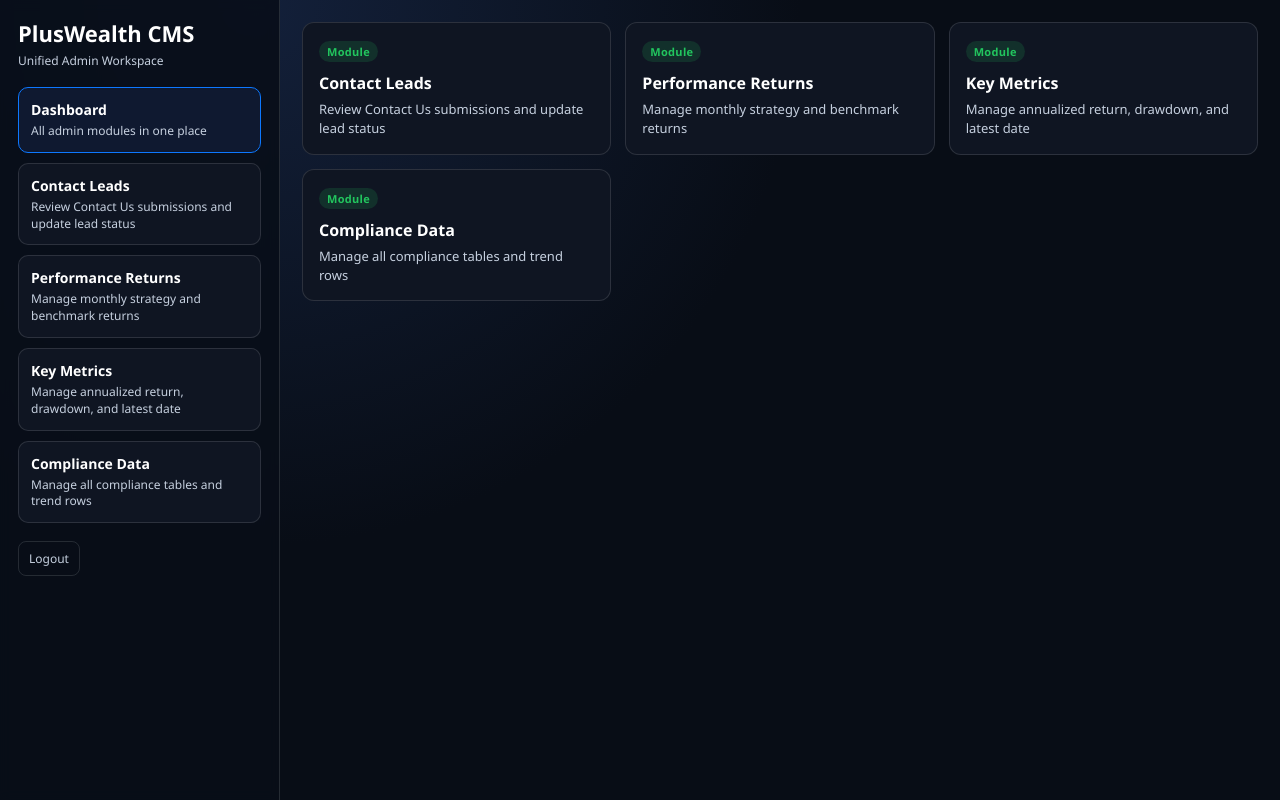
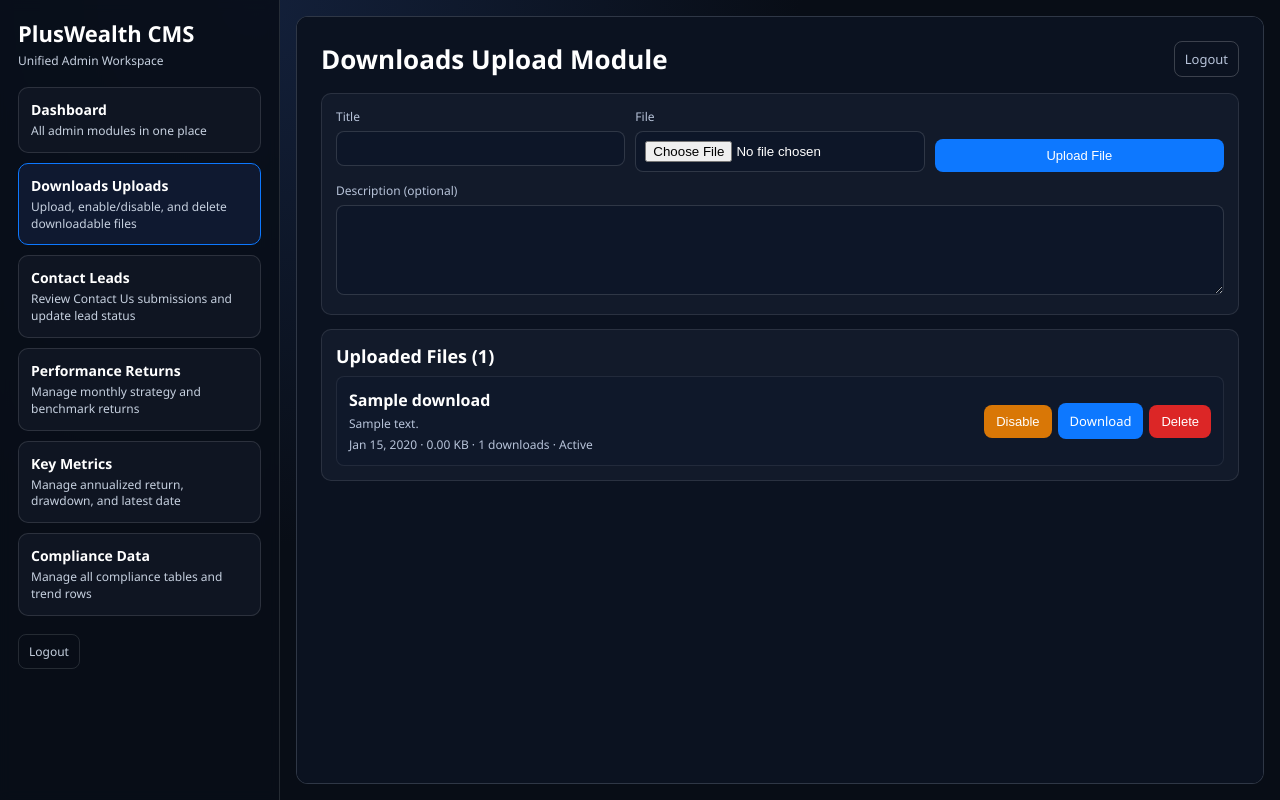
Before and after one commit to mishrakm/pw-pms, a PHP site: page /admin_cms.php?module=downloads in a window 1280 px wide. Run offline with PHP 8.4, Linux system fonts and the light colour scheme; the visitor is signed in with stand-in values (Sample User, id 1); tables that the repository leaves empty or names only in its code hold one stand-in row (values such as "Sample post").

Commit message:
hndle file uploads via cms
Co-authored-by: Copilot <copilot@github.com>

```diff
--- a/admin_cms.php
+++ b/admin_cms.php
@@ -26,6 +26,11 @@ if ($_SERVER['REQUEST_METHOD'] === 'POST' && isset($_POST['cms_login'])) {
 }
 
 $modules = [
+  'downloads' => [
+    'title' => 'Downloads Uploads',
+    'file' => 'admin_uploads.php',
+    'desc' => 'Upload, enable/disable, and delete downloadable files',
+  ],
   'contacts' => [
     'title' => 'Contact Leads',
     'file' => 'admin_contact.php',
--- /dev/null
+++ b/admin_uploads.php
@@ -0,0 +1,273 @@
+<?php
+define('ADMIN_PASSWORD', 'PwAdmin2026!');
+
+require_once __DIR__ . '/includes/db_config.php';
+
+session_start();
+
+$authError = '';
+$successMsg = '';
+$errorMsg = '';
+
+$authed = !empty($_SESSION['admin_authenticated']) || !empty($_SESSION['pw_admin_auth']);
+
+if (isset($_GET['logout']) && $_GET['logout'] === '1') {
+  unset($_SESSION['admin_authenticated'], $_SESSION['pw_admin_auth'], $_SESSION['admin_time']);
+  session_destroy();
+  header('Location: admin_uploads.php');
+  exit;
+}
+
+if (!$authed && $_SERVER['REQUEST_METHOD'] === 'POST' && isset($_POST['admin_login'])) {
+  $entered = (string)($_POST['admin_password'] ?? '');
+  if ($entered === ADMIN_PASSWORD) {
+    $_SESSION['admin_authenticated'] = true;
+    $_SESSION['pw_admin_auth'] = true;
+    $_SESSION['admin_time'] = time();
+    $authed = true;
+  } else {
+    $authError = 'Incorrect password.';
+  }
+}
+
+if (!$authed) {
+  ?>
+  <!DOCTYPE html>
+  <html>
+  <head>
+    <meta charset="UTF-8">
+    <meta name="viewport" content="width=device-width, initial-scale=1.0">
+    <title>Admin - Downloads</title>
+    <style>
+      body { font-family: "Segoe UI", Arial, sans-serif; background:#0a0f1a; margin:0; color:#fff; }
+      .wrap { min-height:100vh; display:grid; place-items:center; padding:20px; }
+      .card { width:100%; max-width:420px; background:#121a2a; border:1px solid rgba(255,255,255,0.12); border-radius:12px; padding:28px; }
+      h1 { margin:0 0 8px; font-size:28px; }
+      p { margin:0 0 18px; color:#b7c3d9; font-size:14px; }
+      label { display:block; margin:0 0 6px; color:#b7c3d9; font-size:13px; }
+      input[type="password"] { width:100%; padding:10px 12px; border:1px solid rgba(255,255,255,0.15); border-radius:8px; background:#0b1220; color:#fff; margin-bottom:12px; box-sizing:border-box; }
+      button { width:100%; border:none; background:#0d78ff; color:#fff; padding:11px 14px; border-radius:8px; cursor:pointer; font-weight:600; }
+      .err { margin:0 0 10px; color:#f87171; font-size:13px; }
+    </style>
+  </head>
+  <body>
+    <div class="wrap">
+      <form class="card" method="post">
+        <h1>Downloads</h1>
+        <p>CMS access required.</p>
+        <?php if ($authError): ?><div class="err"><?= htmlspecialchars($authError, ENT_QUOTES) ?></div><?php endif; ?>
+        <label for="admin_password">Admin Password</label>
+        <input type="password" id="admin_password" name="admin_password" required autofocus>
+        <button type="submit" name="admin_login" value="1">Login</button>
+      </form>
+    </div>
+  </body>
+  </html>
+  <?php
+  exit;
+}
+
+$downloads = [];
+
+try {
+  $conn = get_db_connection();
+
+  if ($_SERVER['REQUEST_METHOD'] === 'POST' && isset($_POST['upload_file'])) {
+    $title = trim((string)($_POST['title'] ?? ''));
+    $description = trim((string)($_POST['description'] ?? ''));
+
+    if ($title === '' || !isset($_FILES['file']) || ($_FILES['file']['error'] ?? UPLOAD_ERR_NO_FILE) !== UPLOAD_ERR_OK) {
+      throw new InvalidArgumentException('Please provide title and select a file.');
+    }
+
+    $uploadDir = __DIR__ . '/uploads/';
+    if (!is_dir($uploadDir)) {
+      if (!mkdir($uploadDir, 0755, true) && !is_dir($uploadDir)) {
+        throw new RuntimeException('Failed to create upload directory.');
+      }
+    }
+
+    $originalName = (string)$_FILES['file']['name'];
+    $fileSize = (int)$_FILES['file']['size'];
+    $fileType = (string)($_FILES['file']['type'] ?? 'application/octet-stream');
+    $tmpPath = (string)$_FILES['file']['tmp_name'];
+
+    $safeName = preg_replace('/[^a-zA-Z0-9_.-]/', '_', $originalName);
+    $uniqueName = time() . '_' . $safeName;
+    $relativePath = 'uploads/' . $uniqueName;
+    $fullPath = $uploadDir . $uniqueName;
+
+    if (!move_uploaded_file($tmpPath, $fullPath)) {
+      throw new RuntimeException('Failed to upload file.');
+    }
+
+    $stmt = $conn->prepare('INSERT INTO downloads (title, description, filename, filepath, file_size, file_type) VALUES (?, ?, ?, ?, ?, ?)');
+    if (!$stmt) {
+      throw new Exception('Failed to prepare insert statement.');
+    }
+    $stmt->bind_param('ssssis', $title, $description, $originalName, $relativePath, $fileSize, $fileType);
+    if (!$stmt->execute()) {
+      $err = $stmt->error;
+      $stmt->close();
+      throw new Exception('DB insert failed: ' . $err);
+    }
+    $stmt->close();
+
+    $successMsg = 'File uploaded successfully.';
+  }
+
+  if ($_SERVER['REQUEST_METHOD'] === 'POST' && isset($_POST['delete_file'])) {
+    $id = (int)($_POST['file_id'] ?? 0);
+    if ($id <= 0) {
+      throw new InvalidArgumentException('Invalid file ID for delete.');
+    }
+
+    $s = $conn->prepare('SELECT filepath FROM downloads WHERE id = ?');
+    $s->bind_param('i', $id);
+    $s->execute();
+    $res = $s->get_result();
+    if ($row = $res->fetch_assoc()) {
+      $pathFromDb = (string)$row['filepath'];
+      $candidateA = __DIR__ . '/' . $pathFromDb;
+      $candidateB = __DIR__ . '/../' . $pathFromDb;
+      if (file_exists($candidateA)) {
+        unlink($candidateA);
+      } elseif (file_exists($candidateB)) {
+        unlink($candidateB);
+      }
+    }
+    $s->close();
+
+    $d = $conn->prepare('DELETE FROM downloads WHERE id = ?');
+    $d->bind_param('i', $id);
+    $d->execute();
+    $d->close();
+
+    $successMsg = 'File deleted successfully.';
+  }
+
+  if ($_SERVER['REQUEST_METHOD'] === 'POST' && isset($_POST['toggle_file'])) {
+    $id = (int)($_POST['file_id'] ?? 0);
+    if ($id <= 0) {
+      throw new InvalidArgumentException('Invalid file ID for toggle.');
+    }
+
+    $t = $conn->prepare('UPDATE downloads SET is_active = NOT is_active WHERE id = ?');
+    $t->bind_param('i', $id);
+    $t->execute();
+    $t->close();
+
+    $successMsg = 'File status updated.';
+  }
+
+  $r = $conn->query('SELECT * FROM downloads ORDER BY upload_date DESC');
+  if ($r instanceof mysqli_result) {
+    while ($row = $r->fetch_assoc()) {
+      $downloads[] = $row;
+    }
+  }
+} catch (Throwable $e) {
+  $errorMsg = $e->getMessage();
+}
+?>
+<!DOCTYPE html>
+<html>
+<head>
+  <meta charset="UTF-8">
+  <meta name="viewport" content="width=device-width, initial-scale=1.0">
+  <title>Admin - Downloads</title>
+  <style>
+    body { font-family: "Segoe UI", Arial, sans-serif; background:#0b1220; margin:0; color:#fff; }
+    .wrap { max-width:1200px; margin:0 auto; padding:24px; }
+    .header { display:flex; justify-content:space-between; align-items:center; margin-bottom:16px; }
+    .title { margin:0; font-size:26px; }
+    .logout { color:#b7c3d9; text-decoration:none; border:1px solid rgba(255,255,255,0.2); border-radius:8px; padding:8px 10px; font-size:13px; }
+    .panel { background:#121a2a; border:1px solid rgba(255,255,255,0.1); border-radius:10px; padding:14px; margin-bottom:14px; }
+    .grid { display:grid; grid-template-columns:repeat(3, minmax(0,1fr)); gap:10px; }
+    .field label { display:block; color:#b7c3d9; font-size:12px; margin-bottom:6px; }
+    .field input, .field textarea { width:100%; background:#0d1628; border:1px solid rgba(255,255,255,0.14); color:#fff; border-radius:8px; padding:9px; box-sizing:border-box; }
+    .field textarea { min-height:90px; resize:vertical; }
+    .btn { background:#0d78ff; color:#fff; border:none; border-radius:8px; padding:9px 12px; cursor:pointer; font-size:13px; }
+    .ok { color:#22c55e; margin-bottom:10px; }
+    .err { color:#f87171; margin-bottom:10px; }
+    .files { display:grid; gap:10px; }
+    .row { display:grid; grid-template-columns:1fr auto; gap:10px; align-items:center; background:#0f182a; border:1px solid rgba(255,255,255,0.08); border-radius:8px; padding:12px; }
+    .name { margin:0; font-weight:600; }
+    .meta { margin:4px 0 0; color:#b7c3d9; font-size:12px; }
+    .actions { display:flex; gap:6px; align-items:center; }
+    .warn { background:#d97706; }
+    .danger { background:#dc2626; }
+    .muted { color:#b7c3d9; font-size:12px; }
+    @media (max-width:900px) { .grid { grid-template-columns:1fr; } .row { grid-template-columns:1fr; } }
+  </style>
+</head>
+<body>
+  <div class="wrap">
+    <div class="header">
+      <h1 class="title">Downloads Upload Module</h1>
+      <a class="logout" href="admin_uploads.php?logout=1">Logout</a>
+    </div>
+
+    <div class="panel">
+      <?php if ($successMsg): ?><div class="ok"><?= htmlspecialchars($successMsg, ENT_QUOTES) ?></div><?php endif; ?>
+      <?php if ($errorMsg): ?><div class="err"><?= htmlspecialchars($errorMsg, ENT_QUOTES) ?></div><?php endif; ?>
+      <form method="post" enctype="multipart/form-data">
+        <div class="grid">
+          <div class="field">
+            <label for="title">Title</label>
+            <input type="text" id="title" name="title" required>
+          </div>
+          <div class="field">
+            <label for="file">File</label>
+            <input type="file" id="file" name="file" required>
+          </div>
+          <div class="field" style="display:flex;align-items:end;">
+            <button class="btn" type="submit" name="upload_file" value="1" style="width:100%;">Upload File</button>
+          </div>
+        </div>
+        <div class="field" style="margin-top:10px;">
+          <label for="description">Description (optional)</label>
+          <textarea id="description" name="description"></textarea>
+        </div>
+      </form>
+    </div>
+
+    <div class="panel">
+      <h2 style="margin:0 0 8px 0;font-size:18px;">Uploaded Files (<?= count($downloads) ?>)</h2>
+      <?php if (empty($downloads)): ?>
+        <p class="muted">No files uploaded yet.</p>
+      <?php else: ?>
+        <div class="files">
+          <?php foreach ($downloads as $download): ?>
+            <div class="row">
+              <div>
+                <p class="name"><?= htmlspecialchars((string)$download['title'], ENT_QUOTES) ?></p>
+                <?php if (!empty($download['description'])): ?>
+                  <p class="meta"><?= htmlspecialchars((string)$download['description'], ENT_QUOTES) ?></p>
+                <?php endif; ?>
+                <p class="meta">
+                  <?= htmlspecialchars(date('M d, Y', strtotime((string)$download['upload_date'])), ENT_QUOTES) ?>
+                  · <?= htmlspecialchars(number_format(((int)$download['file_size']) / 1024, 2), ENT_QUOTES) ?> KB
+                  · <?= (int)$download['downloads_count'] ?> downloads
+                  · <?= !empty($download['is_active']) ? 'Active' : 'Inactive' ?>
+                </p>
+              </div>
+              <div class="actions">
+                <form method="post" style="display:inline;">
+                  <input type="hidden" name="file_id" value="<?= (int)$download['id'] ?>">
+                  <button class="btn warn" type="submit" name="toggle_file" value="1"><?= !empty($download['is_active']) ? 'Disable' : 'Enable' ?></button>
+                </form>
+                <a class="btn" style="text-decoration:none;" href="download_file.php?id=<?= (int)$download['id'] ?>">Download</a>
+                <form method="post" style="display:inline;" onsubmit="return confirm('Delete this file?');">
+                  <input type="hidden" name="file_id" value="<?= (int)$download['id'] ?>">
+                  <button class="btn danger" type="submit" name="delete_file" value="1">Delete</button>
+                </form>
+              </div>
+            </div>
+          <?php endforeach; ?>
+        </div>
+      <?php endif; ?>
+    </div>
+  </div>
+</body>
+</html>
```
Also changed, not shown: download_file.php (+5 -3 lines), 1 other file.
